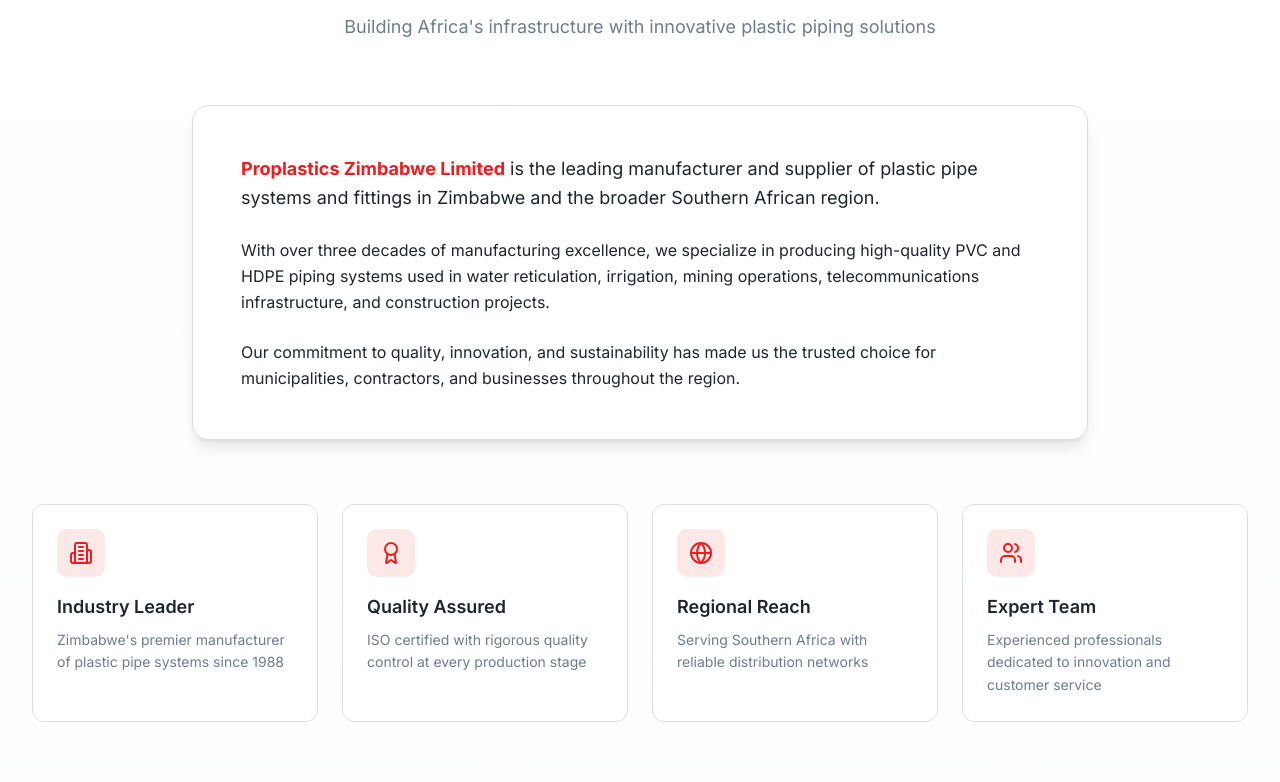
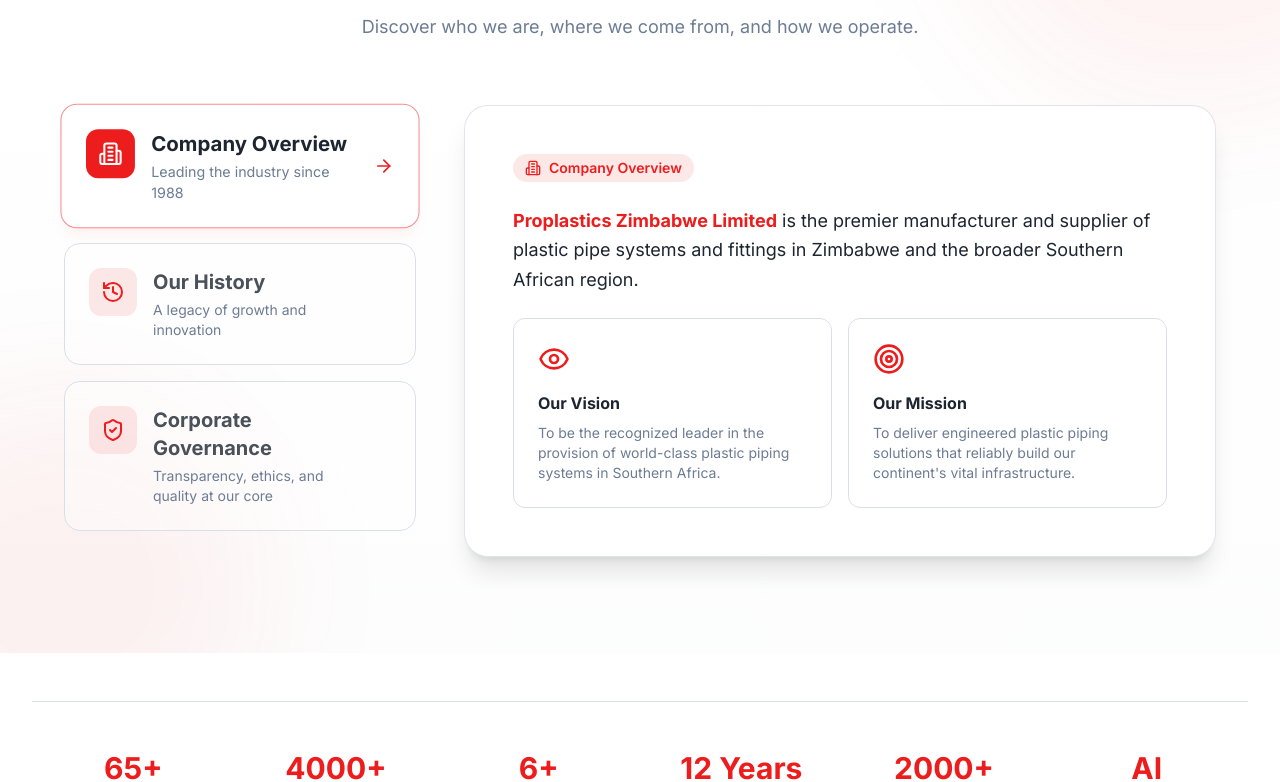
Before and after one commit to Mambinge/proplastics-zenith, a React (Vite) app: page / in a window 1280 px wide. Shown: the part 939-1721 px from the top of the page. Built offline with nearby package versions, Linux system fonts and the light colour scheme; the HTML template or start-up script is replaced by a standard one.

Commit message:
about us

```diff
--- a/src/components/About.tsx
+++ b/src/components/About.tsx
@@ -1,77 +1,194 @@
-import { Building2, Award, Globe, Users } from "lucide-react";
+import { useState } from "react";
+import { Building2, History, ShieldCheck, ArrowRight, Target, Eye, Gem } from "lucide-react";
+import { cn } from "@/lib/utils";
 
 const About = () => {
-  const values = [
+  const [activeTab, setActiveTab] = useState<number>(0);
+
+  const options = [
     {
+      id: "overview",
       icon: Building2,
-      title: "Industry Leader",
-      description: "Zimbabwe's premier manufacturer of plastic pipe systems since 1988",
+      title: "Company Overview",
+      subtitle: "Leading the industry since 1988",
+      content: (
+        <div className="space-y-6 animate-fade-in">
+          <p className="text-lg leading-relaxed text-foreground">
+            <strong className="text-primary">Proplastics Zimbabwe Limited</strong> is the premier
+            manufacturer and supplier of plastic pipe systems and fittings in Zimbabwe and the broader
+            Southern African region.
+          </p>
+          <div className="grid sm:grid-cols-2 gap-4 mt-8">
+            <div className="bg-background/50 p-6 rounded-xl border border-border">
+              <Eye className="h-8 w-8 text-primary mb-4" />
+              <h4 className="font-bold text-foreground mb-2">Our Vision</h4>
+              <p className="text-sm text-muted-foreground">To be the recognized leader in the provision of world-class plastic piping systems in Southern Africa.</p>
+            </div>
+            <div className="bg-background/50 p-6 rounded-xl border border-border">
+              <Target className="h-8 w-8 text-primary mb-4" />
+              <h4 className="font-bold text-foreground mb-2">Our Mission</h4>
+              <p className="text-sm text-muted-foreground">To deliver engineered plastic piping solutions that reliably build our continent's vital infrastructure.</p>
+            </div>
+          </div>
+        </div>
+      ),
     },
     {
-      icon: Award,
-      title: "Quality Assured",
-      description: "ISO certified with rigorous quality control at every production stage",
+      id: "history",
+      icon: History,
+      title: "Our History",
+      subtitle: "A legacy of growth and innovation",
+      content: (
+        <div className="space-y-6 animate-fade-in">
+          <p className="text-lg leading-relaxed text-foreground mb-6">
+            With over three decades of manufacturing excellence, Proplastics has continually evolved
+            to meet the infrastructure demands of a growing continent.
+          </p>
+          <div className="space-y-8 relative before:absolute before:inset-0 before:ml-5 before:-translate-x-px md:before:mx-auto md:before:translate-x-0 before:h-full before:w-0.5 before:bg-gradient-to-b before:from-transparent before:via-border before:to-transparent">
+            <div className="relative flex items-center justify-between md:justify-normal md:odd:flex-row-reverse group is-active">
+              <div className="flex items-center justify-center w-10 h-10 rounded-full border-4 border-background bg-primary text-primary-foreground shadow shrink-0 md:order-1 md:group-odd:-translate-x-1/2 md:group-even:translate-x-1/2 z-10">
+                <span className="text-xs font-bold">1988</span>
+              </div>
+              <div className="w-[calc(100%-4rem)] md:w-[calc(50%-2.5rem)] p-4 rounded-xl border border-border bg-background/50 shadow-sm">
+                <h4 className="font-bold text-foreground">Establishment</h4>
+                <p className="text-sm text-muted-foreground mt-1">Founded as a subsidiary of the Murray & Roberts group, initially focusing on standard PVC pipes.</p>
+              </div>
+            </div>
+            <div className="relative flex items-center justify-between md:justify-normal md:odd:flex-row-reverse group is-active">
+              <div className="flex items-center justify-center w-10 h-10 rounded-full border-4 border-background bg-primary text-primary-foreground shadow shrink-0 md:order-1 md:group-odd:-translate-x-1/2 md:group-even:translate-x-1/2 z-10">
+                <span className="text-xs font-bold">2015</span>
+              </div>
+              <div className="w-[calc(100%-4rem)] md:w-[calc(50%-2.5rem)] p-4 rounded-xl border border-border bg-background/50 shadow-sm">
+                <h4 className="font-bold text-foreground">ZSE Listing</h4>
+                <p className="text-sm text-muted-foreground mt-1">Successfully unbundled and listed independently on the Zimbabwe Stock Exchange (PROL.zw).</p>
+              </div>
+            </div>
+            <div className="relative flex items-center justify-between md:justify-normal md:odd:flex-row-reverse group is-active">
+              <div className="flex items-center justify-center w-10 h-10 rounded-full border-4 border-background bg-primary text-primary-foreground shadow shrink-0 md:order-1 md:group-odd:-translate-x-1/2 md:group-even:translate-x-1/2 z-10">
+                <span className="text-xs font-bold">2020+</span>
+              </div>
+              <div className="w-[calc(100%-4rem)] md:w-[calc(50%-2.5rem)] p-4 rounded-xl border border-border bg-background/50 shadow-sm">
+                <h4 className="font-bold text-foreground">Modernization</h4>
+                <p className="text-sm text-muted-foreground mt-1">Commissioned a state-of-the-art automated manufacturing plant, expanding our HDPE and continuous profile lines.</p>
+              </div>
+            </div>
+          </div>
+        </div>
+      ),
     },
     {
-      icon: Globe,
-      title: "Regional Reach",
-      description: "Serving Southern Africa with reliable distribution networks",
-    },
-    {
-      icon: Users,
-      title: "Expert Team",
-      description: "Experienced professionals dedicated to innovation and customer service",
+      id: "governance",
+      icon: ShieldCheck,
+      title: "Corporate Governance",
+      subtitle: "Transparency, ethics, and quality at our core",
+      content: (
+        <div className="space-y-6 animate-fade-in">
+          <p className="text-lg leading-relaxed text-foreground">
+            At Proplastics, we believe that robust corporate governance is fundamental to creating long-term
+            value for our shareholders, employees, and the communities we serve.
+          </p>
+          <div className="grid sm:grid-cols-2 gap-4 mt-6">
+            <div className="flex gap-4 items-start p-4 rounded-xl border border-border bg-background/50 text-left">
+              <ShieldCheck className="h-6 w-6 text-primary shrink-0" />
+              <div>
+                <h4 className="font-bold text-foreground mb-1">Board of Directors</h4>
+                <p className="text-sm text-muted-foreground">Oversight provided by a diverse board committed to King IV principles of strong ethical leadership.</p>
+              </div>
+            </div>
+            <div className="flex gap-4 items-start p-4 rounded-xl border border-border bg-background/50 text-left">
+              <Gem className="h-6 w-6 text-primary shrink-0" />
+              <div>
+                <h4 className="font-bold text-foreground mb-1">ISO Certification</h4>
+                <p className="text-sm text-muted-foreground">Certified in ISO 9001 (Quality), ISO 14001 (Environment), and ISO 45001 (Occupational Health & Safety).</p>
+              </div>
+            </div>
+          </div>
+        </div>
+      ),
     },
   ];
 
   return (
-    <section id="about" className="py-24 bg-gradient-to-b from-background to-secondary/20">
-      <div className="container mx-auto px-4 sm:px-6 lg:px-8">
+    <section id="about" className="py-24 bg-gradient-to-b from-background to-secondary/20 relative overflow-hidden">
+      {/* Abstract Background Elements */}
+      <div className="absolute top-0 right-0 w-[500px] h-[500px] bg-primary/5 rounded-full -translate-y-1/2 translate-x-1/3 blur-3xl" />
+      <div className="absolute bottom-0 left-0 w-[400px] h-[400px] bg-primary/5 rounded-full translate-y-1/3 -translate-x-1/3 blur-3xl" />
+
+      <div className="container relative mx-auto px-4 sm:px-6 lg:px-8 z-10">
         {/* Section Header */}
         <div className="max-w-3xl mx-auto text-center mb-16 animate-fade-in">
           <h2 className="text-3xl sm:text-4xl font-bold text-foreground mb-4">
-            About Proplastics Zimbabwe
+            About Proplastics
           </h2>
           <p className="text-lg text-muted-foreground">
-            Building Africa's infrastructure with innovative plastic piping solutions
+            Discover who we are, where we come from, and how we operate.
           </p>
         </div>
 
-        {/* Company Overview */}
-        <div className="max-w-4xl mx-auto mb-16 animate-scale-in animate-delay-100">
-          <div className="bg-card rounded-2xl p-8 sm:p-12 shadow-lg border border-border hover-lift">
-            <p className="text-lg text-foreground leading-relaxed mb-6">
-              <strong className="text-primary">Proplastics Zimbabwe Limited</strong> is the leading
-              manufacturer and supplier of plastic pipe systems and fittings in Zimbabwe and the broader
-              Southern African region.
-            </p>
-            <p className="text-foreground leading-relaxed mb-6">
-              With over three decades of manufacturing excellence, we specialize in producing high-quality
-              PVC and HDPE piping systems used in water reticulation, irrigation, mining operations,
-              telecommunications infrastructure, and construction projects.
-            </p>
-            <p className="text-foreground leading-relaxed">
-              Our commitment to quality, innovation, and sustainability has made us the trusted choice
-              for municipalities, contractors, and businesses throughout the region.
-            </p>
+        {/* The 3 Options - Interactive Tabs Layout */}
+        <div className="max-w-6xl mx-auto">
+          <div className="grid lg:grid-cols-12 gap-8 lg:gap-12 items-start">
+
+            {/* Sidebar / Tab Triggers */}
+            <div className="lg:col-span-4 space-y-4">
+              {options.map((option, index) => (
+                <button
+                  key={option.id}
+                  onClick={() => setActiveTab(index)}
+                  className={cn(
+                    "w-full text-left p-6 rounded-2xl border transition-all duration-300 group flex items-start gap-4 hover-lift",
+                    activeTab === index
+                      ? "bg-card border-primary/50 shadow-lg shadow-primary/5 scale-[1.02]"
+                      : "bg-background/40 border-border hover:bg-card hover:border-border/80"
+                  )}
+                >
+                  <div className={cn(
+                    "p-3 rounded-xl flex-shrink-0 transition-colors duration-300",
+                    activeTab === index ? "bg-primary text-primary-foreground" : "bg-primary/10 text-primary group-hover:bg-primary/20"
+                  )}>
+                    <option.icon className="h-6 w-6" />
+                  </div>
+                  <div className="flex-1">
+                    <h3 className={cn(
+                      "text-xl font-bold transition-colors duration-300",
+                      activeTab === index ? "text-foreground" : "text-foreground/80 group-hover:text-foreground"
+                    )}>
+                      {option.title}
+                    </h3>
+                    <p className="text-sm text-muted-foreground mt-1 hidden sm:block">
+                      {option.subtitle}
+                    </p>
+                  </div>
+                  <ArrowRight className={cn(
+                    "h-5 w-5 shrink-0 self-center transition-all duration-300 opacity-0 -translate-x-4",
+                    activeTab === index && "opacity-100 translate-x-0 text-primary"
+                  )} />
+                </button>
+              ))}
+            </div>
+
+            {/* Content Area */}
+            <div className="lg:col-span-8">
+              <div className="bg-card border border-border/80 rounded-3xl p-8 md:p-12 shadow-xl min-h-[450px]">
+                {options.map((option, index) => (
+                  <div
+                    key={option.id}
+                    className={cn(
+                      "transition-all duration-500",
+                      activeTab === index ? "opacity-100 translate-y-0 relative z-10" : "opacity-0 absolute translate-y-4 -z-10 pointer-events-none"
+                    )}
+                  >
+                    <div className="inline-flex items-center gap-2 px-3 py-1 rounded-full bg-primary/10 text-primary text-sm font-semibold mb-6">
+                      <option.icon className="h-4 w-4" />
+                      {option.title}
+                    </div>
+                    {option.content}
+                  </div>
+                ))}
+              </div>
+            </div>
+
           </div>
-        </div>
-
-        {/* Values Grid */}
-        <div className="grid md:grid-cols-2 lg:grid-cols-4 gap-6">
-          {values.map((value, index) => (
-            <div
-              key={index}
-              className="bg-card rounded-xl p-6 border border-border hover-lift animate-fade-in"
-              style={{ animationDelay: `${0.2 + index * 0.1}s` }}
-            >
-              <div className="h-12 w-12 bg-primary/10 rounded-lg flex items-center justify-center mb-4">
-                <value.icon className="h-6 w-6 text-primary" />
-              </div>
-              <h3 className="text-lg font-semibold text-foreground mb-2">{value.title}</h3>
-              <p className="text-sm text-muted-foreground leading-relaxed">{value.description}</p>
-            </div>
-          ))}
         </div>
       </div>
     </section>
```
Also changed, not shown: about_content.txt (added), get_about.txt (added).
